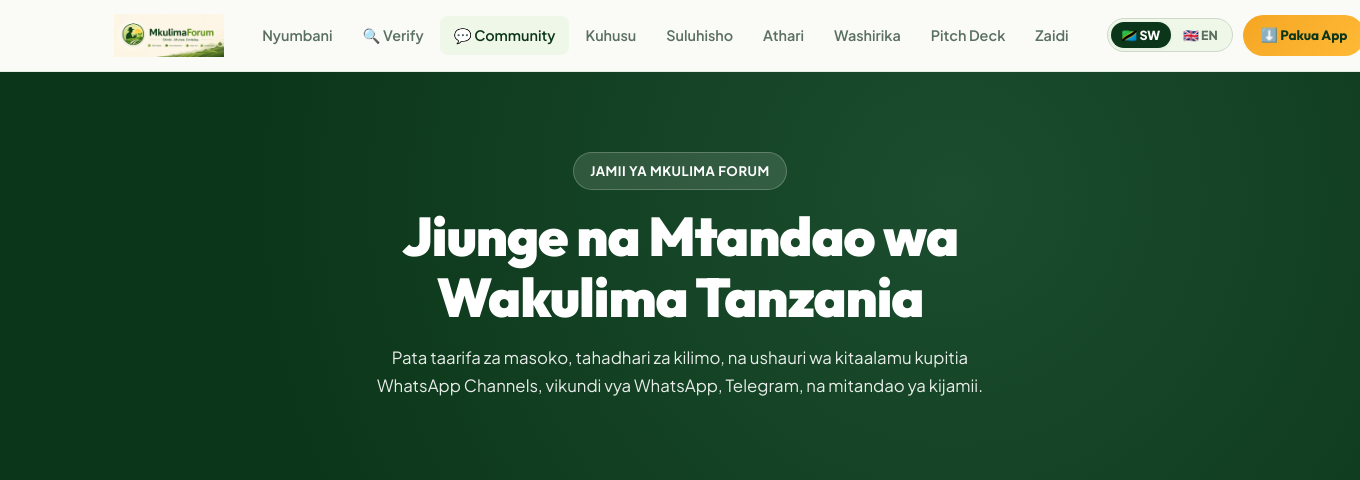
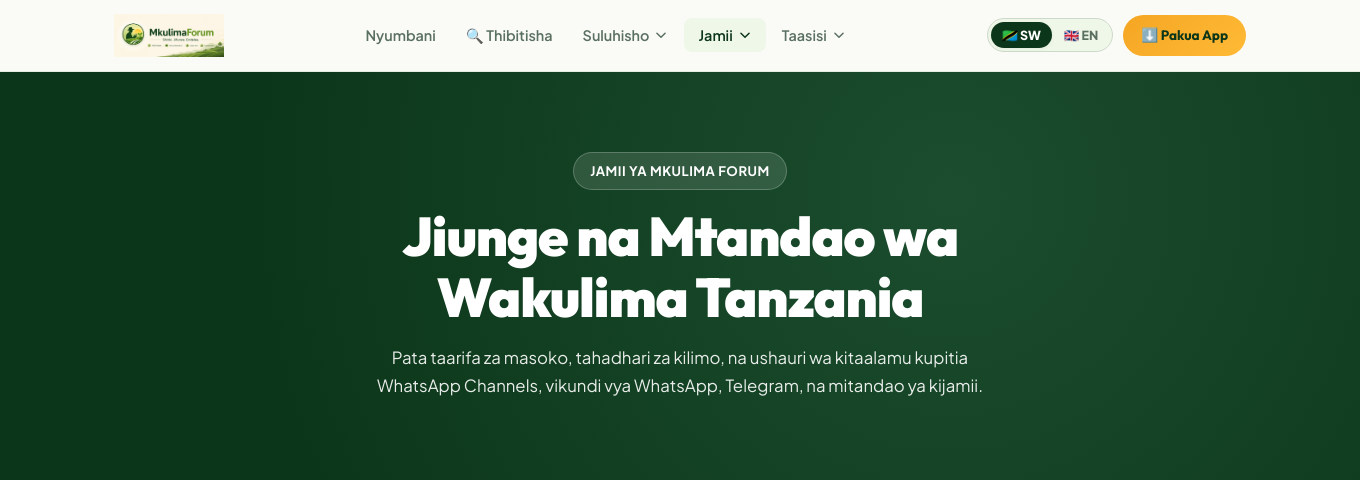
Before and after one commit to LotaElisha/mkulima-forum, a Laravel app: page /community in a window 1360 px wide. Shown: the top 480 px of the page. Run offline with Laravel 12, Linux system fonts and the light colour scheme; data comes from the database, SQL or seed files in the repository; parts of the project's set-up code (start-up, migrations or seed data) failed here and were passed over.

Commit message:
style(nav): group header navigation items into Solutions, Community, and Company dropdowns to eliminate congestion

```diff
--- a/resources/views/layouts/public.blade.php
+++ b/resources/views/layouts/public.blade.php
@@ -195,31 +195,31 @@
       transition: all .15s ease; white-space: nowrap;
     }
     .nav-links a:hover, .nav-links a.active { background: var(--leaf-pale); color: var(--forest-dark); }
-    /* More dropdown */
-    .nav-more { position: relative; }
-    .nav-more-trigger {
+    /* Dropdown Navigation */
+    .nav-dropdown-item { position: relative; }
+    .nav-dropdown-trigger {
       display: flex; align-items: center; gap: 5px; padding: 8px 14px;
       font-size: .9rem; font-weight: 600; color: var(--ink-muted);
       border-radius: 8px; cursor: pointer; background: transparent;
-      transition: all .15s ease;
+      transition: all .15s ease; border: none;
     }
-    .nav-more-trigger:hover { background: var(--leaf-pale); color: var(--forest-dark); }
-    .nav-more-trigger svg { width:14px; height:14px; transition: transform .2s ease; }
-    .nav-more:hover .nav-more-trigger svg { transform: rotate(180deg); }
-    .nav-dropdown {
-      position: absolute; top: calc(100% + 8px); right: 0;
+    .nav-dropdown-trigger:hover, .nav-dropdown-item.active .nav-dropdown-trigger { background: var(--leaf-pale); color: var(--forest-dark); }
+    .nav-dropdown-trigger svg { width:14px; height:14px; transition: transform .2s ease; }
+    .nav-dropdown-item:hover .nav-dropdown-trigger svg { transform: rotate(180deg); }
+    .nav-dropdown-menu {
+      position: absolute; top: calc(100% + 8px); left: 50%; transform: translateX(-50%) translateY(-6px);
       background: var(--surface-card); border: 1px solid var(--border-light);
-      border-radius: var(--radius-lg); padding: 8px; min-width: 200px;
+      border-radius: var(--radius-lg); padding: 8px; min-width: 220px;
       box-shadow: var(--shadow-lg); opacity: 0; pointer-events: none;
-      transform: translateY(-6px); transition: all .2s ease;
+      transition: all .2s ease; z-index: 210;
     }
-    .nav-more:hover .nav-dropdown { opacity: 1; pointer-events: all; transform: translateY(0); }
-    .nav-dropdown a {
+    .nav-dropdown-item:hover .nav-dropdown-menu { opacity: 1; pointer-events: all; transform: translateX(-50%) translateY(0); }
+    .nav-dropdown-menu a {
       display: flex; align-items: center; gap: 10px; padding: 10px 14px;
       border-radius: 8px; font-size: .88rem; font-weight: 600; color: var(--ink-body);
-      transition: all .15s ease;
+      transition: all .15s ease; white-space: nowrap;
     }
-    .nav-dropdown a:hover { background: var(--leaf-pale); color: var(--forest-dark); }
+    .nav-dropdown-menu a:hover, .nav-dropdown-menu a.active { background: var(--leaf-pale); color: var(--forest-dark); }
     /* Right actions */
     .nav-actions { display: flex; align-items: center; gap: 10px; flex-shrink: 0; }
     /* Lang switcher */
@@ -349,28 +349,48 @@
       <img src="{{ $settings['logo_url'] ?? '/images/brand-banner.png' }}" alt="MkulimaForum">
     </a>
 
-    <!-- Primary nav links -->
+    <!-- Primary nav links (Grouped & Uncongested) -->
     <ul class="nav-links" role="list">
       <li><a href="/" class="{{ request()->is('/') ? 'active' : '' }}" data-i18n="nav_home">Home</a></li>
       <li><a href="/verify" class="{{ request()->is('verify') ? 'active' : '' }}">🔍 <span data-i18n="nav_verify">Verify</span></a></li>
-      <li><a href="/community" class="{{ request()->is('community') ? 'active' : '' }}">💬 <span data-i18n="nav_community">Community</span></a></li>
-      <li><a href="/about" class="{{ request()->is('about') ? 'active' : '' }}" data-i18n="nav_about">About</a></li>
-      <li><a href="/solutions" class="{{ request()->is('solutions') ? 'active' : '' }}" data-i18n="nav_solutions">Solutions</a></li>
-      <li><a href="/impact" class="{{ request()->is('impact') ? 'active' : '' }}" data-i18n="nav_impact">Impact</a></li>
-      <li><a href="/partners" class="{{ request()->is('partners') ? 'active' : '' }}" data-i18n="nav_partners">Partners</a></li>
-      <li><a href="/pitch-deck" class="{{ request()->is('pitch-deck') ? 'active' : '' }}" data-i18n="nav_pitchdeck">Pitch Deck</a></li>
 
-      <!-- More dropdown -->
-      <li class="nav-more">
-        <button class="nav-more-trigger" aria-haspopup="true" data-i18n="nav_more">
-          More
+      <!-- Solutions Dropdown -->
+      <li class="nav-dropdown-item {{ request()->is('solutions', 'technology') ? 'active' : '' }}">
+        <button class="nav-dropdown-trigger" aria-haspopup="true">
+          <span data-i18n="nav_solutions_group">Solutions</span>
           <svg fill="none" viewBox="0 0 24 24" stroke="currentColor" stroke-width="2.5"><path stroke-linecap="round" stroke-linejoin="round" d="M19 9l-7 7-7-7"/></svg>
         </button>
-        <div class="nav-dropdown" role="menu">
-          <a href="/stories" role="menuitem">🌾 <span data-i18n="nav_stories">Farmer Stories</span></a>
-          <a href="/technology" role="menuitem">⚙️ <span data-i18n="nav_tech">Technology</span></a>
-          <a href="/contact" role="menuitem">✉️ <span data-i18n="nav_contact">Contact</span></a>
+        <div class="nav-dropdown-menu" role="menu">
+          <a href="/solutions" class="{{ request()->is('solutions') ? 'active' : '' }}" role="menuitem">⚡ <span data-i18n="nav_solutions">All Solutions</span></a>
+          <a href="/technology" class="{{ request()->is('technology') ? 'active' : '' }}" role="menuitem">⚙️ <span data-i18n="nav_tech">Technology & AI</span></a>
           <a href="/api/health" target="_blank" rel="noopener" role="menuitem">🔍 <span data-i18n="nav_api">API Status</span></a>
+        </div>
+      </li>
+
+      <!-- Community Dropdown -->
+      <li class="nav-dropdown-item {{ request()->is('community', 'stories') ? 'active' : '' }}">
+        <button class="nav-dropdown-trigger" aria-haspopup="true">
+          <span data-i18n="nav_community_group">Community</span>
+          <svg fill="none" viewBox="0 0 24 24" stroke="currentColor" stroke-width="2.5"><path stroke-linecap="round" stroke-linejoin="round" d="M19 9l-7 7-7-7"/></svg>
+        </button>
+        <div class="nav-dropdown-menu" role="menu">
+          <a href="/community" class="{{ request()->is('community') ? 'active' : '' }}" role="menuitem">💬 <span data-i18n="nav_community">Community Hub</span></a>
+          <a href="/stories" class="{{ request()->is('stories') ? 'active' : '' }}" role="menuitem">🌾 <span data-i18n="nav_stories">Farmer Stories</span></a>
+        </div>
+      </li>
+
+      <!-- Company Dropdown -->
+      <li class="nav-dropdown-item {{ request()->is('about', 'impact', 'partners', 'pitch-deck', 'contact') ? 'active' : '' }}">
+        <button class="nav-dropdown-trigger" aria-haspopup="true">
+          <span data-i18n="nav_company_group">Company</span>
+          <svg fill="none" viewBox="0 0 24 24" stroke="currentColor" stroke-width="2.5"><path stroke-linecap="round" stroke-linejoin="round" d="M19 9l-7 7-7-7"/></svg>
+        </button>
+        <div class="nav-dropdown-menu" role="menu">
+          <a href="/about" class="{{ request()->is('about') ? 'active' : '' }}" role="menuitem">🌿 <span data-i18n="nav_about">About Us</span></a>
+          <a href="/impact" class="{{ request()->is('impact') ? 'active' : '' }}" role="menuitem">📊 <span data-i18n="nav_impact">Impact & Reach</span></a>
+          <a href="/partners" class="{{ request()->is('partners') ? 'active' : '' }}" role="menuitem">🤝 <span data-i18n="nav_partners">Partners</span></a>
+          <a href="/pitch-deck" class="{{ request()->is('pitch-deck') ? 'active' : '' }}" role="menuitem">📄 <span data-i18n="nav_pitchdeck">Pitch Deck</span></a>
+          <a href="/contact" class="{{ request()->is('contact') ? 'active' : '' }}" role="menuitem">✉️ <span data-i18n="nav_contact">Contact</span></a>
         </div>
       </li>
     </ul>
@@ -392,7 +412,7 @@
   </div>
 </header>
 
-<!-- Mobile Drawer -->
+<!-- Mobile Drawer (Clean Grouped Mobile Menu) -->
 <nav id="nav-drawer" aria-label="Mobile navigation">
   <div class="drawer-header">
     <a href="/" class="nav-logo"><img src="{{ $settings['logo_url'] ?? '/images/brand-banner.png' }}" alt="MkulimaForum"></a>
@@ -400,15 +420,26 @@
   </div>
   <div class="drawer-links">
     <a href="/" onclick="toggleDrawer()">🏠 <span data-i18n="nav_home">Home</span></a>
-    <a href="/about" onclick="toggleDrawer()">🌿 <span data-i18n="nav_about">About</span></a>
-    <a href="/solutions" onclick="toggleDrawer()">⚡ <span data-i18n="nav_solutions">Solutions</span></a>
+    <a href="/verify" onclick="toggleDrawer()">🔍 <span data-i18n="nav_verify">Mkulima Verify</span></a>
+
+    <div class="drawer-divider"></div>
+    <div style="font-size:.72rem; font-weight:800; color:var(--leaf-green); padding:4px 16px; text-transform:uppercase; letter-spacing:.08em;" data-i18n="nav_solutions_group">SOLUTIONS</div>
+    <a href="/solutions" onclick="toggleDrawer()">⚡ <span data-i18n="nav_solutions">All Solutions</span></a>
+    <a href="/technology" onclick="toggleDrawer()">⚙️ <span data-i18n="nav_tech">Technology & AI</span></a>
+
+    <div class="drawer-divider"></div>
+    <div style="font-size:.72rem; font-weight:800; color:var(--leaf-green); padding:4px 16px; text-transform:uppercase; letter-spacing:.08em;" data-i18n="nav_community_group">COMMUNITY</div>
+    <a href="/community" onclick="toggleDrawer()">💬 <span data-i18n="nav_community">Community Hub</span></a>
+    <a href="/stories" onclick="toggleDrawer()">🌾 <span data-i18n="nav_stories">Farmer Stories</span></a>
+
+    <div class="drawer-divider"></div>
+    <div style="font-size:.72rem; font-weight:800; color:var(--leaf-green); padding:4px 16px; text-transform:uppercase; letter-spacing:.08em;" data-i18n="nav_company_group">COMPANY</div>
+    <a href="/about" onclick="toggleDrawer()">🌿 <span data-i18n="nav_about">About Us</span></a>
     <a href="/impact" onclick="toggleDrawer()">📊 <span data-i18n="nav_impact">Impact</span></a>
     <a href="/partners" onclick="toggleDrawer()">🤝 <span data-i18n="nav_partners">Partners</span></a>
     <a href="/pitch-deck" onclick="toggleDrawer()">📄 <span data-i18n="nav_pitchdeck">Pitch Deck</span></a>
-    <div class="drawer-divider"></div>
-    <a href="/stories" onclick="toggleDrawer()">🌾 <span data-i18n="nav_stories">Farmer Stories</span></a>
-    <a href="/technology" onclick="toggleDrawer()">⚙️ <span data-i18n="nav_tech">Technology</span></a>
     <a href="/contact" onclick="toggleDrawer()">✉️ <span data-i18n="nav_contact">Contact</span></a>
+
     <div class="drawer-divider"></div>
     <!-- Lang switcher in drawer -->
     <div style="display:flex; gap:8px; padding: 8px 16px;">
@@ -496,9 +527,10 @@
 // ---- Translation dictionary ----
 const MK_TRANSLATIONS = {
   sw: {
-    nav_home:'Nyumbani', nav_about:'Kuhusu', nav_solutions:'Suluhisho',
+    nav_home:'Nyumbani', nav_verify:'Thibitisha', nav_community:'Jamii', nav_about:'Kuhusu', nav_solutions:'Suluhisho Zote',
+    nav_solutions_group:'Suluhisho', nav_community_group:'Jamii', nav_company_group:'Taasisi',
     nav_impact:'Athari', nav_partners:'Washirika', nav_pitchdeck:'Pitch Deck',
-    nav_more:'Zaidi', nav_stories:'Hadithi za Wakulima', nav_tech:'Teknolojia',
+    nav_more:'Zaidi', nav_stories:'Hadithi za Wakulima', nav_tech:'Teknolojia na AI',
     nav_contact:'Wasiliana', nav_api:'Hali ya API', nav_download:'⬇️ Pakua App',
     foot_tagline:'Jukwaa la kidigitali linalowaunganisha wakulima, wataalamu, masoko, na teknolojia ya AI nchini Tanzania.',
     foot_contact_link:'Wasiliana Nasi →',
@@ -511,9 +543,10 @@ const MK_TRANSLATIONS = {
     foot_motto:'Shiriki. Jifunze. Endelea.',
   },
   en: {
-    nav_home:'Home', nav_about:'About', nav_solutions:'Solutions',
+    nav_home:'Home', nav_verify:'Verify', nav_community:'Community', nav_about:'About', nav_solutions:'All Solutions',
+    nav_solutions_group:'Solutions', nav_community_group:'Community', nav_company_group:'Company',
     nav_impact:'Impact', nav_partners:'Partners', nav_pitchdeck:'Pitch Deck',
-    nav_more:'More', nav_stories:'Farmer Stories', nav_tech:'Technology',
+    nav_more:'More', nav_stories:'Farmer Stories', nav_tech:'Technology & AI',
     nav_contact:'Contact', nav_api:'API Status', nav_download:'⬇️ Download App',
     foot_tagline:'A digital platform connecting farmers, agronomists, markets, and AI technology across Tanzania and East Africa.',
     foot_contact_link:'Contact Us →',
```
